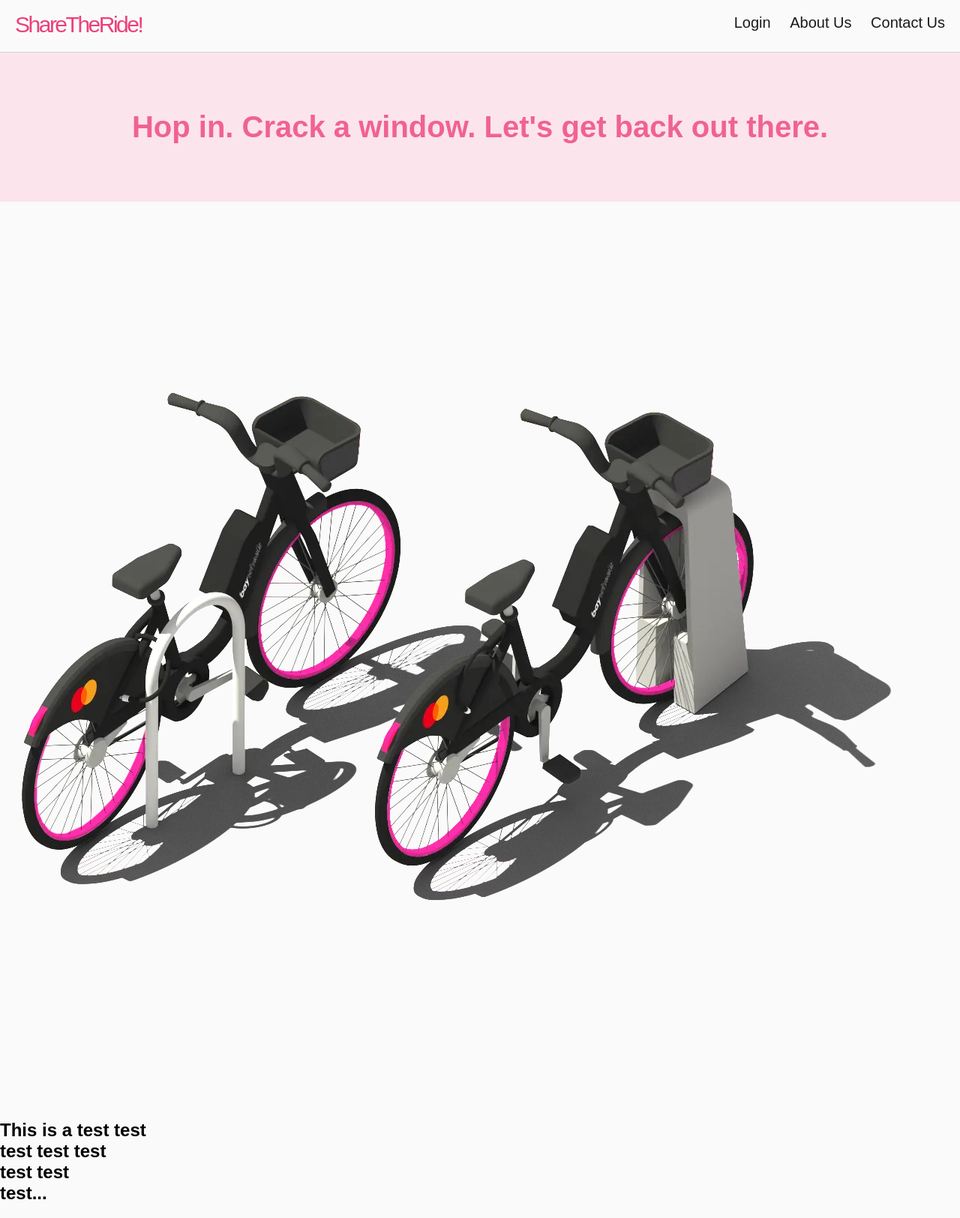
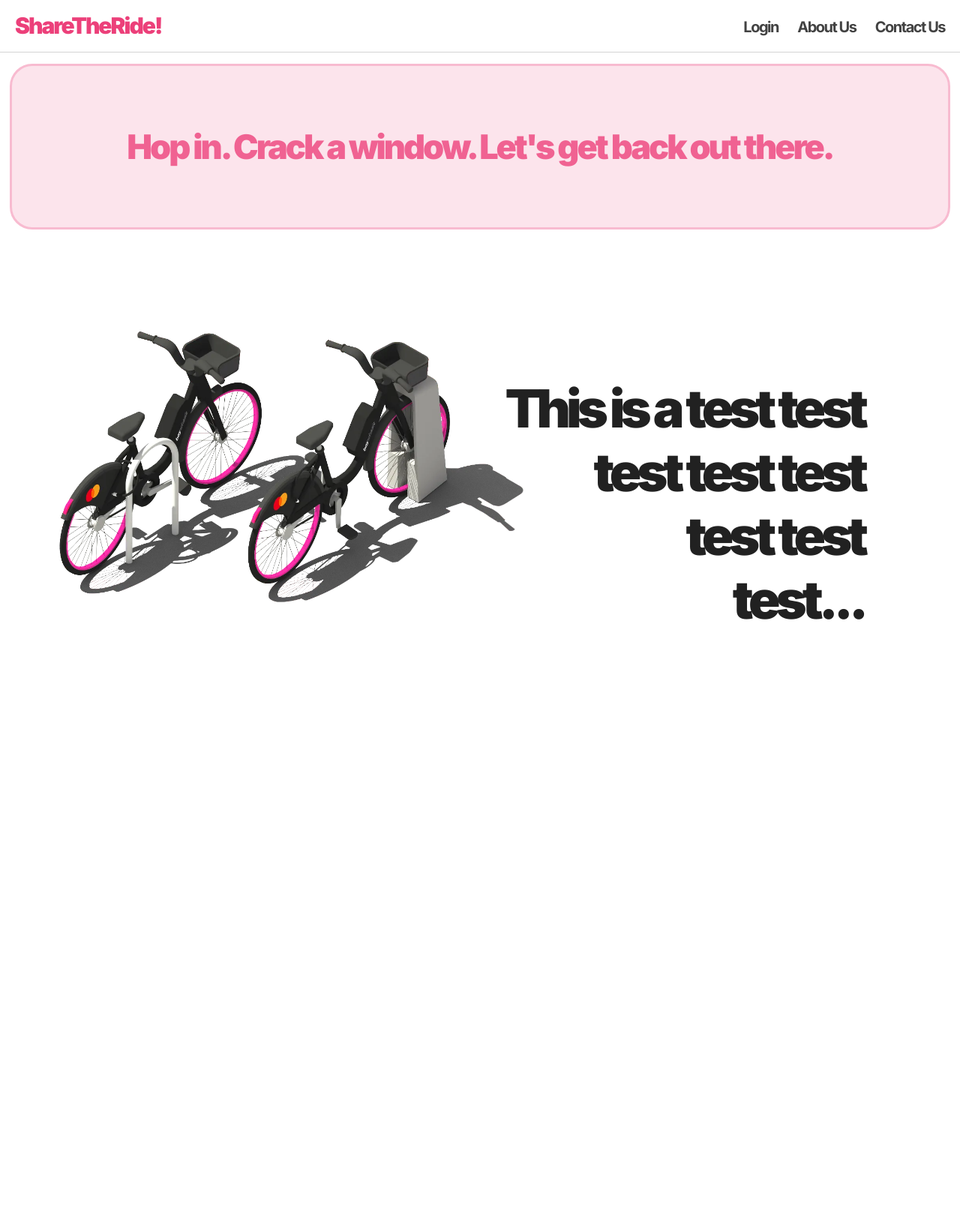
Before and after one commit to vaibhav202/project, a PHP site: page / in a window 1280 px wide. Shown: the whole page at 75% size. After the commit the page ends 826 px from the top, so only its background shows below. Run offline with PHP 8.4, Linux system fonts and the light colour scheme.

Commit message:
project: css update

```diff
--- a/style1.css
+++ b/style1.css
@@ -1,6 +1,6 @@
 * {
     box-sizing: border-box;
-    font-family: Outfit, sans-serif;
+    font-family: Inter, sans-serif;
     font-kerning: normal;
 
     -webkit-user-select: none;
@@ -16,7 +16,7 @@ body {
 }
 
 html {
-    background-color: #fafafa;
+    background-color: white;
 }
 
 /* Navigationbar starts here */
@@ -27,7 +27,7 @@ html {
     padding-left: 10px;
     padding-right: 10px;
     width: 100%;
-    background-color: #fafafa;
+    background-color: white;
     position: fixed;
     top: 0;
     border-bottom: 1px #d4d4d4 solid;
@@ -57,16 +57,16 @@ html {
 
 .nav > .nav-links > a {
     display: inline-block;
-    padding: 5px 10px 13px 10px;
+    padding: 8px 10px 13px 10px;
+    font-weight: 700;
+    letter-spacing: -1.5px;
     text-decoration: none;
-    color: #1a1a1a;
+    color: #424242;
 }
 
 .nav > .nav-links > a:hover {
-    color: #EC407A;
-    background-size: 100%;
-    border-top-left-radius: 15px;
-    border-bottom-left-radius: 15px;
+    color: #F06292;
+    border-radius: 15px;
 }
 
 .nav > #nav-check {
@@ -83,7 +83,7 @@ html {
     }
 
 @media (max-width:650px) {
-    .nav > .nav-btn :hover {
+    .nav > .nav-btn > label:hover ~ span {
         color: #de3e80;
     }
 }
@@ -104,7 +104,7 @@ html {
     display: block;
     width: 25px;
     height: 10px;
-    border-top: 6px dotted black;
+    border-top: 6px dotted #212121;
 }
 
 .nav > .nav-btn > label {
@@ -117,7 +117,7 @@ html {
     width: 100%;
     padding-left: 10px;
     padding-top: 50px;
-    background-color: #fafafa;
+    background-color: #FCE4EC;
     backdrop-filter: blur(50px);
     -webkit-backdrop-filter: blur(50px);
     -ms-backdrop-filter: blur(50px);
@@ -126,7 +126,7 @@ html {
     font-size: 20px;
     text-align: left;
     height: 5%;
-    transition: all 0.3s cubic-bezier(0.23, 1, 0.320, 1);
+    transition: all 0.2s ease-in-out;
     overflow: hidden;
     top: 116.5px;
     left: 0px;
@@ -149,48 +149,47 @@ html {
 }
 
 #brand > a {
-    font-weight: 400;
+    font-weight: 900;
     font-size: 30px;
     color: #EC407A;
     text-decoration: none;
-    letter-spacing: -2.5px;
+    letter-spacing: -2px;
 }
 
 #brand > a:hover {
-    color: #F06292;
+    color: #212121;
     text-decoration: none;
 }
 
 /* Home page's main content starts from here */
 
 .bg1 {
-    width: 100%;
+    width: 98%;
     margin: auto;
-    margin-top: 70px;
+    margin-top: 85px;
     padding: 50px;
+    border-radius: 30px;
+    border: 3px solid #F8BBD0;
     background-color: #FCE4EC;
     color: #F06292;
 }
 
 .bg1 > h1 {
-    font-size: 40px;
-    font-weight: 900px;
+    font-size: 45px;
+    font-weight: 900;
     text-align: center;
+    letter-spacing: -3px;
 }
-
-/*@media only screen and (min-width: 650px) {
-    .bg1 {
-        width: 98.5%;
-    }
-}*/
 
 @media only screen and (max-width: 650px) {
     .bg1 {
         padding: 30px;
+        width: 95%;
     }
 
     .bg1 > h1 {
-        font-size: 25px;
+        font-size: 30px;
+        letter-spacing: -1.5px;
     }
 }
 
@@ -199,3 +198,55 @@ html {
         text-align: center;
     }
 }
+
+@media screen and (min-width: 651px) {
+    img.img1 {
+        width: 40%;
+        margin-left: 10%;
+    }
+}
+
+@media screen and (min-width: 665px) {
+    img.img1 {
+        width: 50%;
+        margin-left: 5%;
+    }
+}
+
+@media screen and (max-width: 650px) {
+    img.img1 {
+        width: 60%;
+        margin-left: 20%;
+    }
+}
+
+@media screen and (min-width: 666px) {
+    .test > h2 {
+        display: flexbox;
+        margin-right: 10%;
+        margin-top: -35%;
+        text-align: right;
+        letter-spacing: -6px;
+        color: #212121;
+        font-weight: 900;
+        font-size: 70px;
+    }
+}
+
+@media screen and (max-width: 665px) {
+    .test > h2 {
+
+        text-align: right;
+        letter-spacing: -3px;
+        font-size: 40px;
+    }
+}
+
+@media screen and (max-width: 650px) {
+    .test > h2 {
+        margin-top: -20px;
+        text-align: center;
+        letter-spacing: -2.5px;
+        font-size: 35px;
+    }
+}
```
